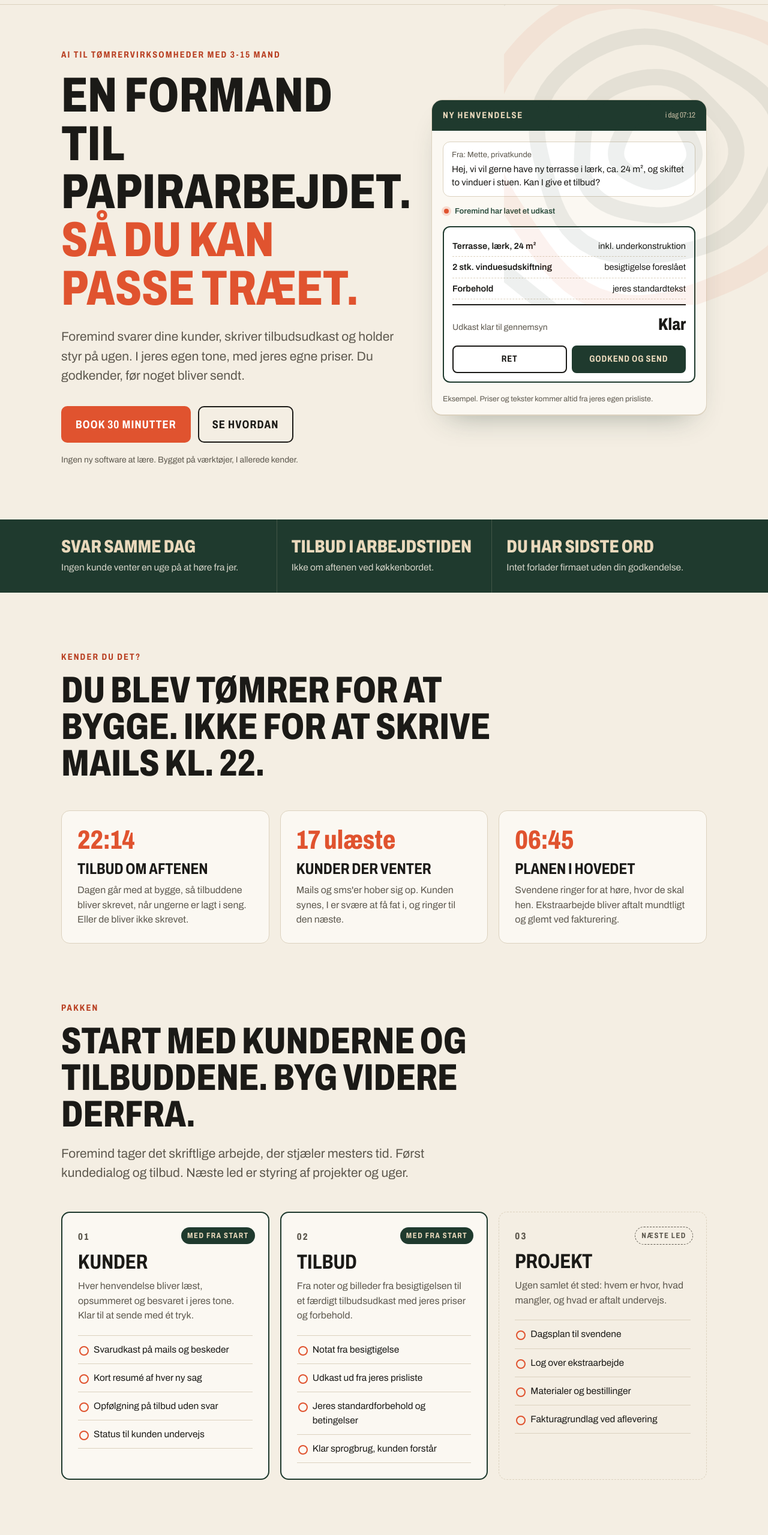
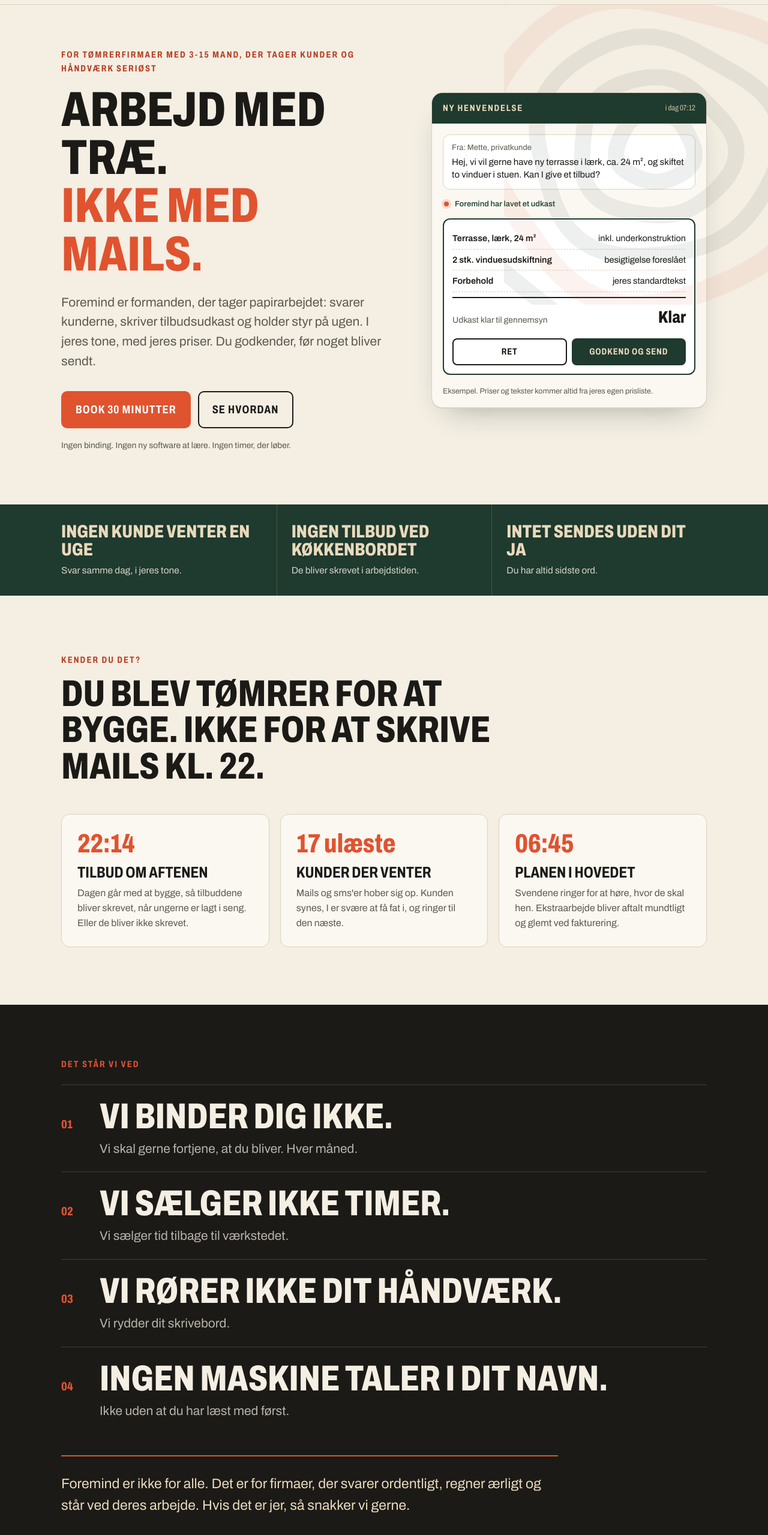
Before and after one commit to andnorgaard-collab/stillwork, a plain HTML site: page foremind/index.html in a window 1280 px wide. Shown: the part 61-2620 px from the top of the page at 60% size. Drawn offline with Linux system fonts and the light colour scheme.

Commit message:
Foremind: skarpere budskab og ny sektion 'Det står vi ved'
Co-Authored-By: Claude Opus 5.5 <noreply@anthropic.com>
Claude-Session: https://claude.ai/code/session_01RMHBRu3DeQDTgfHCz3s3is

```diff
--- a/foremind/index.html
+++ b/foremind/index.html
@@ -184,6 +184,7 @@ section.block .head .lead{margin-top:18px}
 .price ul{list-style:none;padding:0;margin:22px 0 0;display:grid;gap:10px;font-size:15.5px}
 .price li{padding-left:22px;position:relative}
 .price li::before{content:"";position:absolute;left:0;top:9px;width:10px;height:2px;background:var(--pencil)}
+.price-note b{color:var(--ink)}
 .price-note{margin-top:22px;font-size:14.5px;color:var(--ink-2);max-width:56em}
 @media(max-width:900px){.prices{grid-template-columns:1fr}}
 
@@ -206,6 +207,16 @@ section.block .head .lead{margin-top:18px}
 .final .side small{display:block;margin-top:12px;font-size:14px;opacity:.85}
 @media(max-width:860px){.final .wrap{grid-template-columns:1fr}.final .side{justify-self:start;text-align:left}}
 
+
+/* manifest */
+.manifest{background:var(--ink);color:var(--paper);padding:88px 0}
+.manifest .kicker{color:var(--pencil)}
+.manifest ol{list-style:none;margin:22px 0 0;padding:0;counter-reset:m}
+.manifest li{counter-increment:m;display:grid;grid-template-columns:64px 1fr;align-items:baseline;padding:22px 0;border-top:1px solid rgba(244,238,227,.16);font-size:clamp(18px,2vw,21px);color:rgba(244,238,227,.72)}
+.manifest li::before{content:"0" counter(m);font-family:var(--display);font-stretch:75%;font-weight:800;font-size:20px;color:var(--pencil)}
+.manifest li b{display:block;font-family:var(--display);font-stretch:75%;font-weight:800;font-size:clamp(34px,5vw,60px);line-height:1;text-transform:uppercase;color:var(--paper);margin-bottom:8px}
+.manifest .not-for{margin-top:36px;padding-top:28px;border-top:2px solid var(--pencil);font-size:clamp(19px,2.2vw,23px);max-width:36em;color:var(--oak)}
+@media(max-width:560px){.manifest li{grid-template-columns:44px 1fr}.manifest{padding:64px 0}}
 footer{background:var(--ink);color:rgba(244,238,227,.7);font-size:14px}
 footer .wrap{display:flex;flex-wrap:wrap;gap:16px;justify-content:space-between;align-items:center;padding-top:28px;padding-bottom:calc(28px + env(safe-area-inset-bottom))}
 footer .logo span{color:var(--paper);font-size:22px}
@@ -243,14 +254,14 @@ footer .logo svg{width:30px;height:30px}
   <svg class="rings-bg" aria-hidden="true"><use href="#fm-rings"/></svg>
   <div class="wrap hero-grid">
     <div>
-      <p class="kicker">AI til tømrervirksomheder med 3-15 mand</p>
-      <h1 style="margin-top:16px">En formand til papirarbejdet. <em>Så du kan passe træet.</em></h1>
-      <p class="lead">Foremind svarer dine kunder, skriver tilbudsudkast og holder styr på ugen. I jeres egen tone, med jeres egne priser. Du godkender, før noget bliver sendt.</p>
+      <p class="kicker">For tømrerfirmaer med 3-15 mand, der tager kunder og håndværk seriøst</p>
+      <h1 style="margin-top:16px">Arbejd med træ. <em>Ikke med mails.</em></h1>
+      <p class="lead">Foremind er formanden, der tager papirarbejdet: svarer kunderne, skriver tilbudsudkast og holder styr på ugen. I jeres tone, med jeres priser. Du godkender, før noget bliver sendt.</p>
       <div class="ctas">
         <a class="btn btn-primary" href="#kontakt">Book 30 minutter</a>
         <a class="btn btn-ghost" href="#saadan">Se hvordan</a>
       </div>
-      <p class="fine">Ingen ny software at lære. Bygget på værktøjer, I allerede kender.</p>
+      <p class="fine">Ingen binding. Ingen ny software at lære. Ingen timer, der løber.</p>
     </div>
 
     <div class="demo" aria-label="Eksempel på et tilbudsudkast">
@@ -276,9 +287,9 @@ footer .logo svg{width:30px;height:30px}
 
 <div class="strip">
   <div class="wrap">
-    <div class="p"><b>Svar samme dag</b><span>Ingen kunde venter en uge på at høre fra jer.</span></div>
-    <div class="p"><b>Tilbud i arbejdstiden</b><span>Ikke om aftenen ved køkkenbordet.</span></div>
-    <div class="p"><b>Du har sidste ord</b><span>Intet forlader firmaet uden din godkendelse.</span></div>
+    <div class="p"><b>Ingen kunde venter en uge</b><span>Svar samme dag, i jeres tone.</span></div>
+    <div class="p"><b>Ingen tilbud ved køkkenbordet</b><span>De bliver skrevet i arbejdstiden.</span></div>
+    <div class="p"><b>Intet sendes uden dit ja</b><span>Du har altid sidste ord.</span></div>
   </div>
 </div>
 
@@ -296,7 +307,20 @@ footer .logo svg{width:30px;height:30px}
   </div>
 </section>
 
-<section class="block" id="saadan" style="padding-top:0">
+<section class="manifest" aria-label="Det står vi ved">
+  <div class="wrap">
+    <p class="kicker">Det står vi ved</p>
+    <ol>
+      <li><div><b>Vi binder dig ikke.</b>Vi skal gerne fortjene, at du bliver. Hver måned.</div></li>
+      <li><div><b>Vi sælger ikke timer.</b>Vi sælger tid tilbage til værkstedet.</div></li>
+      <li><div><b>Vi rører ikke dit håndværk.</b>Vi rydder dit skrivebord.</div></li>
+      <li><div><b>Ingen maskine taler i dit navn.</b>Ikke uden at du har læst med først.</div></li>
+    </ol>
+    <p class="not-for">Foremind er ikke for alle. Det er for firmaer, der svarer ordentligt, regner ærligt og står ved deres arbejde. Hvis det er jer, så snakker vi gerne.</p>
+  </div>
+</section>
+
+<section class="block" id="saadan">
   <div class="wrap">
     <div class="head">
       <p class="kicker">Pakken</p>
@@ -398,14 +422,14 @@ footer .logo svg{width:30px;height:30px}
   <div class="wrap">
     <div class="head">
       <p class="kicker">Priser</p>
-      <h2>Fast pris. Ingen timer, der løber.</h2>
+      <h2>Fast pris. Ingen binding. Ingen timer, der løber.</h2>
     </div>
     <div class="prices">
       <div class="price">
         <p class="name">Opstart</p>
         <p class="amt">18.000 kr.</p>
         <p class="per">engangsbeløb, ekskl. moms</p>
-        <ul><li>Værkstedssnak hos jer</li><li>Opsætning af Kunder og Tilbud</li><li>Oplæring på rigtige sager</li><li>Fast pris, uanset hvad</li></ul>
+        <ul><li>Værkstedssnak hos jer</li><li>Opsætning af Kunder og Tilbud</li><li>Oplæring på rigtige sager</li><li>Fast pris. Bliver det mere arbejde, er det vores problem</li></ul>
       </div>
       <div class="price">
         <p class="name">Drift Basis</p>
@@ -420,7 +444,7 @@ footer .logo svg{width:30px;height:30px}
         <ul><li>Op til 15 brugere</li><li>Forbedringsmøde hvert kvartal</li><li>Først i køen til Projekt-modulet</li><li>Prioriteret support</li></ul>
       </div>
     </div>
-    <p class="price-note">AI-licenserne står i jeres eget navn og betales direkte til udbyderen. Så ejer I kontoen og jeres data, og vi tjener ikke på at videresælge licenser.</p>
+    <p class="price-note"><b>Abonnementet kan opsiges med en måneds varsel.</b> Vi skal gerne fortjene, at I bliver. AI-licenserne står i jeres eget navn og betales direkte til udbyderen. Så ejer I kontoen og jeres data, og vi tjener ikke på at videresælge licenser.</p>
   </div>
 </section>
 
@@ -432,7 +456,7 @@ footer .logo svg{width:30px;height:30px}
       <details><summary>Hvad hvis AI'en tager fejl?</summary><p>Derfor sendes intet automatisk. Alt, der skal ud af huset, er et udkast, som en af jer læser og godkender. Udkastene bygger på jeres egne priser og tekster, ikke på gætværk.</p></details>
       <details><summary>Hvad med vores data?</summary><p>Kontoen står i jeres navn, og I bestemmer, hvad den har adgang til. Vi indgår en databehandleraftale, hvor det er relevant, og I kan altid tage jeres data med.</p></details>
       <details><summary>Er det ikke bare ChatGPT?</summary><p>Værktøjerne er standard, og det er en fordel. Forskellen er metoden: en gennemprøvet proces for tømrerfirmaer, jeres firmaviden lagt ind, oplæring af folkene og løbende forbedringer. Det er det, der får det til at virke i hverdagen.</p></details>
-      <details><summary>Hvor lang er bindingen?</summary><p>Abonnementet løber måned for måned med en måneds opsigelse. Vi skal gerne fortjene, at I bliver.</p></details>
+      <details><summary>Hvor lang er bindingen?</summary><p>Der er ingen. Abonnementet løber måned for måned med en måneds opsigelse. Kan vi ikke spare jer for mere tid, end vi koster, skal I ikke betale for os.</p></details>
     </div>
   </div>
 </section>
@@ -440,8 +464,8 @@ footer .logo svg{width:30px;height:30px}
 <section class="final" id="kontakt">
   <div class="wrap">
     <div>
-      <h2>Lad os tage en snak over en kop kaffe.</h2>
-      <p>30 minutter, hvor vi kigger på, hvordan jeres tilbud og kundedialog kører i dag, og hvor meget tid der er at hente. Uforpligtende.</p>
+      <h2>Mindre skrivebord. Mere værksted.</h2>
+      <p>30 minutter over en kop kaffe. Vi kigger på, hvordan jeres tilbud og kundedialog kører i dag, og hvor meget tid der er at hente. Er der ikke noget at hente, siger vi det.</p>
     </div>
     <div class="side">
       <a class="btn" href="https://www.linkedin.com/in/anders-norgaard-carlsen" target="_blank" rel="noopener">Skriv til Anders</a>
@@ -454,7 +478,7 @@ footer .logo svg{width:30px;height:30px}
 <footer>
   <div class="wrap">
     <a class="logo" href="#top" aria-label="Foremind, til toppen"><svg><use href="#fm-mark"/></svg><span>Foremind</span></a>
-    <span>AI til tømrere, der står ved deres arbejde.</span>
+    <span>Arbejd med træ. Ikke med mails.</span>
   </div>
 </footer>
 </body>
```
